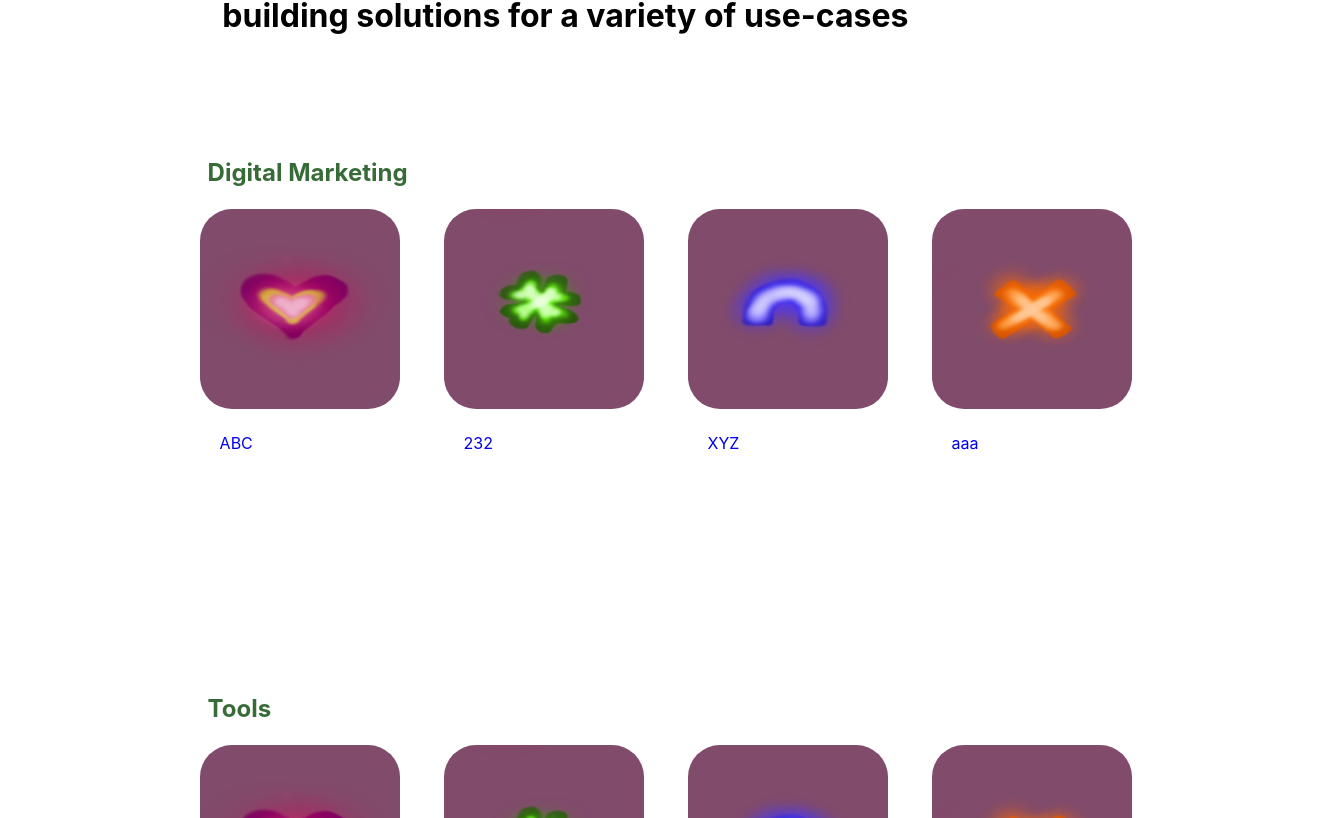
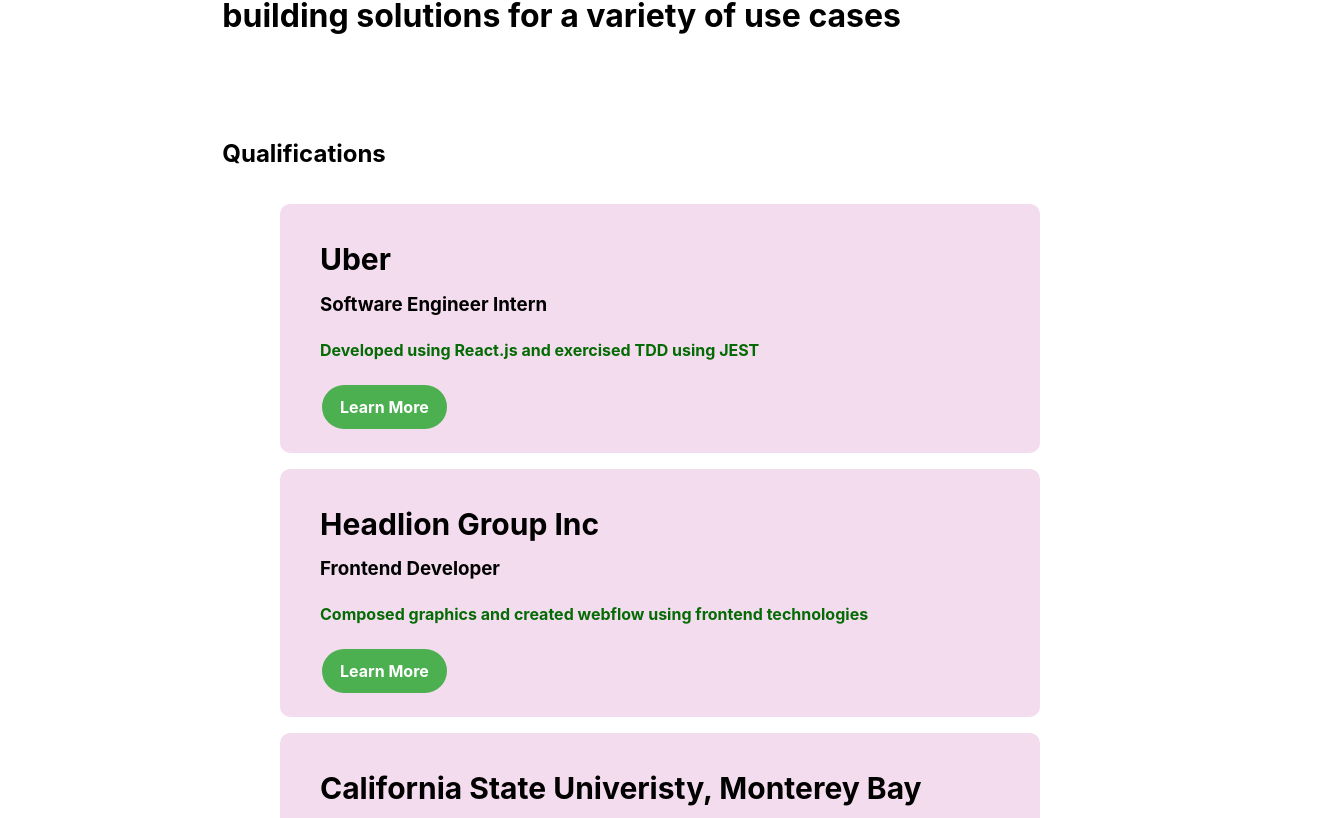
Before and after one commit to ngillca/nataliagill, a React (Create React App) app: page / in a window 1280 px wide. Shown: the part 382-1200 px from the top of the page, 1322 px wide, since content can reach past the window. Built offline with nearby package versions, Linux system fonts and the light colour scheme.

Commit message:
color theme

```diff
--- a/src/App.js
+++ b/src/App.js
@@ -2,12 +2,10 @@
 import { motion } from "framer-motion";
 import images from "./images";
 import me from "./ngillprofile.png";
-
+import Timeline from "./Timeline";
 import ContentSlider from "./ContentSlider";
 
 function App() {
-
-
   return (
     <>
       <motion.div className="flex-container title-area">
@@ -23,7 +21,7 @@
           />
         </motion.div>
         <motion.div className="sub" animate={{ x: -40 }}>
-          <h1>Hi I'm Natalia!</h1>
+          <h1>Hi, I'm Natalia! 👋</h1>
         </motion.div>
       </motion.div>
       <motion.div
@@ -32,16 +30,41 @@
       >
         <h1>
           I'm a Software Engineer with a passion for design and building
-          solutions for a variety of use-cases
+          solutions for a variety of use cases
         </h1>
       </motion.div>
 
-      <div className="content-area">
+      <motion.div animate={{ x: 50 }} className="flex-container title-area">
+        <h2>Qualifications</h2>
+      </motion.div>
+
+      <Timeline />
 
 
-        <ContentSlider title="Digital Marketing" sentImages={images} projectNames={['ABC', '232','XYZ','aaa']}/>
-        <ContentSlider title="Tools" sentImages={images} projectNames={['ABC', '232','XYZ','aaa']} />
+      <div className="content-area">
+        {/* <ContentSlider
+          title="Digital Marketing"
+          sentImages={images}
+          projectNames={["ABC", "232", "XYZ", "aaa"]}
+        />
+        <ContentSlider
+          title="Tools"
+          sentImages={images}
+          projectNames={["ABC", "232", "XYZ", "aaa"]}
+        /> */}
       </div>
+      {/*
+      <motion.div className='flex-container title-area'>
+        <h2>Projects</h2>
+      </motion.div>
+
+      <motion.div className='flex-container title-area'>
+        <h2>Graphic Design</h2>
+      </motion.div>
+
+      <motion.div className='flex-container title-area'>
+        <h2>Digital Art {'&'} Storytelling</h2>
+      </motion.div> */}
     </>
   );
 }
--- a/src/ContentSlider.js
+++ b/src/ContentSlider.js
@@ -6,32 +6,31 @@
   const [width, setWidth] = useState(0);
   const carousel = useRef();
 
-  const pic = [
-    props.sentImages[0],
-    props.sentImages[1],
-    props.sentImages[2],
-    props.sentImages[3],
-  ];
+
   const obj = [
     {
       name: props.projectNames[0],
       image: props.sentImages[0],
       url: "https://google.com/",
+      description: ''
     },
     {
       name: props.projectNames[1],
       image: props.sentImages[1],
       url: "https://google.com/",
+      description: ''
     },
     {
       name: props.projectNames[2],
       image: props.sentImages[2],
       url: "https://google.com/",
+      description: ''
     },
     {
       name: props.projectNames[3],
       image: props.sentImages[3],
       url: "https://google.com/",
+      description: ''
     },
   ];
 
@@ -64,7 +63,7 @@
                     style={{ width: "200px", height: "200px" }}
                   />
 
-   <a href={o.url} target="_blank"><p className="zoom">{o.name}</p></a>
+   <a href={o.url} target="_blank"><p className="zoom">{o.name}<br/>jdjsdkdsjjdjsdkdsjjdjsdkdsj<br/>jdjsdkdsj<br/>jdjsdkdsj<br/>jdjsdkdsj<br/>jdjsdkdsj<br/>jdjsdkdsj<br/>jdjsdkdsj<br/>jdjsdkdsj<br/>jdjsdkdsj<br/>jdjsdkdsj<br/><br/><br/></p></a>
 
 
               </motion.div>
--- /dev/null
+++ b/src/Timeline.js
@@ -0,0 +1,27 @@
+import React from "react";
+import "./timeline.css";
+import { motion } from "framer-motion";
+import TimelineData from "./TimelineData";
+export default function Timeline() {
+  return (
+    <motion.div className="timeline timeline-container">
+      <motion.div className="timeline timeline-content">
+        <TimelineData
+          heading={"Uber"}
+          subheading={"Software Engineer Intern"}
+          description={"Developed using React.js and exercised TDD using JEST "}
+        />
+        <TimelineData
+          heading={"Headlion Group Inc"}
+          subheading={"Frontend Developer"}
+          description={"Composed graphics and created webflow using frontend technologies"}
+        />
+        <TimelineData
+          heading={"California State Univeristy, Monterey Bay"}
+          subheading={"Teaching Assistant"}
+          description={"Taught fundamental software design concepts"}
+        />
+      </motion.div>
+    </motion.div>
+  );
+}
--- /dev/null
+++ b/src/TimelineData.js
@@ -0,0 +1,20 @@
+import React from "react";
+import "./timeline.css";
+import { motion } from "framer-motion";
+
+export default function TimelineData(props) {
+  return (
+    <motion.div className='timeline timeline-data'>
+      <ul>
+        <li>
+          <motion.div animate={{ x: 20 }}>
+            <h1>{props.heading}</h1>
+            <h3>{props.subheading}</h3>
+            <p>{props.description}</p>
+            <p className='learn-more-button'>Learn More</p>
+          </motion.div>
+        </li>
+      </ul>
+    </motion.div>
+  );
+}
--- /dev/null
+++ b/src/timeline.css
@@ -0,0 +1,131 @@
+.timeline {
+  margin: 0;
+  padding: 0;
+  box-sizing: border-box;
+  color: black;
+}
+
+.timeline-container {
+  min-height: 100vh;
+  width: 100%;
+  display: flex;
+}
+
+.timeline-content {
+  width: 80%;
+  height: auto;
+  max-width: 800px;
+  margin: 0 auto;
+  position: relative;
+}
+
+.timeline-data h1 {
+  font-size: 30px;
+  line-height: 30px;
+  margin-bottom: 10px;
+}
+
+.timeline-data p {
+  font-size: 16px;
+  line-height: 30px;
+}
+
+p {
+  font-weight: bold;
+  color: rgb(4, 107, 4);
+}
+
+.timeline ul {
+  list-style: none;
+
+}
+
+.timeline ul li {
+  padding: 20px;
+  background-color: rgba(201, 81, 177, 0.2);
+  color: black;
+  border-radius: 10px;
+  margin-bottom: 20px;
+}
+.timeline ul li:last-child {
+  margin-bottom: 0;
+}
+
+/* @media only screen and (min-width: 768px) {
+  .timeline::before {
+    content: '';
+    position: absolute;
+    height: 100%;
+    width: 2px;
+    color: black;
+  }
+  .timeline ul li {
+    margin-left: 20%;
+    width: 50%;
+    position: relative;
+  }
+   .timeline ul li:nth-child(odd) {
+    float: left;
+    clear: right;
+  }
+  .timeline ul li:nth-child(even) {
+    float: right;
+    clear:left;
+  }
+} */
+
+.learn-more-button {
+  background-color: #4CAF50;
+  border: none;
+  border-radius: 27px;
+  color: white;
+  padding: 7px 18px;
+  text-align: center;
+  text-decoration: none;
+  display: inline-block;
+  font-size: 16px;
+  margin: 4px 2px;
+  cursor: pointer;
+}
+
+
+/*MODAL STUFF*/
+
+/* The Modal (background) */
+.modal {
+  display: none; /* Hidden by default */
+  position: fixed; /* Stay in place */
+  z-index: 1; /* Sit on top */
+  padding-top: 100px; /* Location of the box */
+  left: 0;
+  top: 0;
+  width: 100%; /* Full width */
+  height: 100%; /* Full height */
+  overflow: auto; /* Enable scroll if needed */
+  background-color: rgb(0,0,0); /* Fallback color */
+  background-color: rgba(0,0,0,0.4); /* Black w/ opacity */
+}
+
+/* Modal Content */
+.modal-content {
+  background-color: #fefefe;
+  margin: auto;
+  padding: 20px;
+  border: 1px solid #888;
+  width: 80%;
+}
+
+/* The Close Button */
+.close {
+  color: #aaaaaa;
+  float: right;
+  font-size: 28px;
+  font-weight: bold;
+}
+
+.close:hover,
+.close:focus {
+  color: #000;
+  text-decoration: none;
+  cursor: pointer;
+}
```
